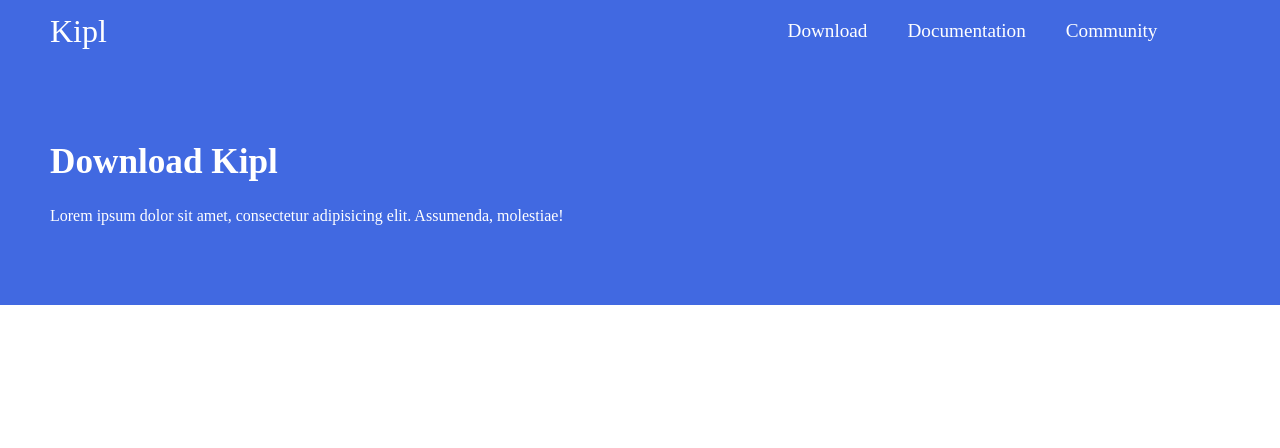
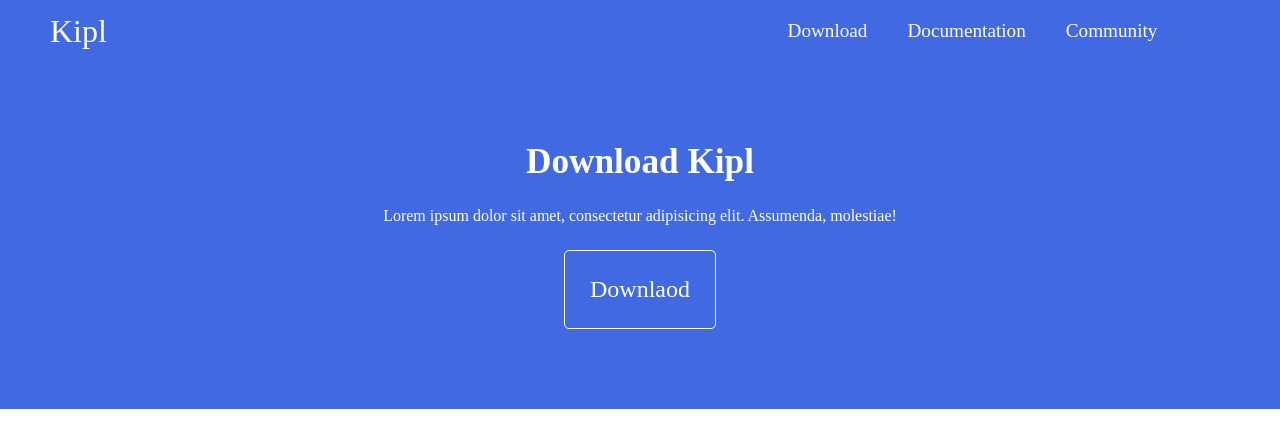
Before and after one commit to kipl-lang/website, a React (Vite) app: page / in a window 1280 px wide. Shown: the top 448 px of the page. Built offline with nearby package versions, Linux system fonts and the light colour scheme.

Commit message:
download updated

```diff
--- a/src/components/Download/Download.css
+++ b/src/components/Download/Download.css
@@ -1,6 +1,7 @@
 .download {
     background-color: var(--main-color);
     padding: 80px 50px;
+    text-align: center;
 }
 
 .download-title {
@@ -13,3 +14,15 @@
     color: var(--light-color);
     margin-top: 25px;
 }
+
+.download-button {
+    background-color: var(--main-color);
+    border: 1px solid var(--light-color);
+    border-radius: 5px;
+    color: var(--light-color);
+    display: inline-block;
+    font-size: 1.5rem;
+    padding: 25px;
+    margin-top: 25px;
+    text-decoration: none;
+}
--- a/src/components/Download/Download.tsx
+++ b/src/components/Download/Download.tsx
@@ -6,6 +6,7 @@ const Download:React.FC = () => {
         <div className="download">
             <h2 className="download-title">Download Kipl</h2>
             <p className="download-desc">Lorem ipsum dolor sit amet, consectetur adipisicing elit. Assumenda, molestiae!</p>
+            <a className="download-button" href="">Downlaod</a>
         </div>
     );
 }
```
